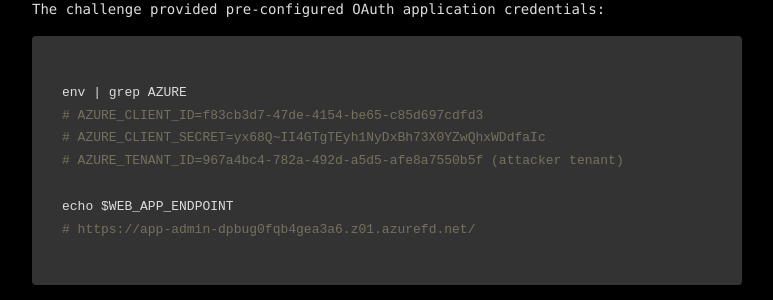
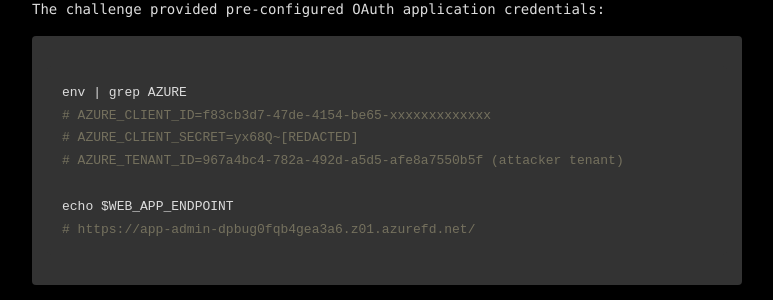
Before and after one commit to tpbansal/thinkingcow, a Jekyll site: the page built from _posts/2025-11-21-wiz-ctf-writeup.md, in a window 1280 px wide and 900 px high, scrolled down 1301 px. Shown: the part 152-452 px from the top of the window, without its empty margins (253-1026 px from the left). Built offline with Jekyll 4.4.1, drawn with Linux system fonts in a browser that asks for light colours.

Commit message:
weekend azure wars

````diff
--- a/_posts/2025-11-21-wiz-ctf-writeup.md
+++ b/_posts/2025-11-21-wiz-ctf-writeup.md
@@ -33,8 +33,8 @@
 
 ```bash
 env | grep AZURE
-# AZURE_CLIENT_ID=f83cb3d7-47de-4154-be65-c85d697cdfd3
-# AZURE_CLIENT_SECRET=yx68Q~II4GTgTEyh1NyDxBh73X0YZwQhxWDdfaIc
+# AZURE_CLIENT_ID=f83cb3d7-47de-4154-be65-xxxxxxxxxxxxx
+# AZURE_CLIENT_SECRET=yx68Q~[REDACTED]
 # AZURE_TENANT_ID=967a4bc4-782a-492d-a5d5-afe8a7550b5f (attacker tenant)
 
 echo $WEB_APP_ENDPOINT
````
